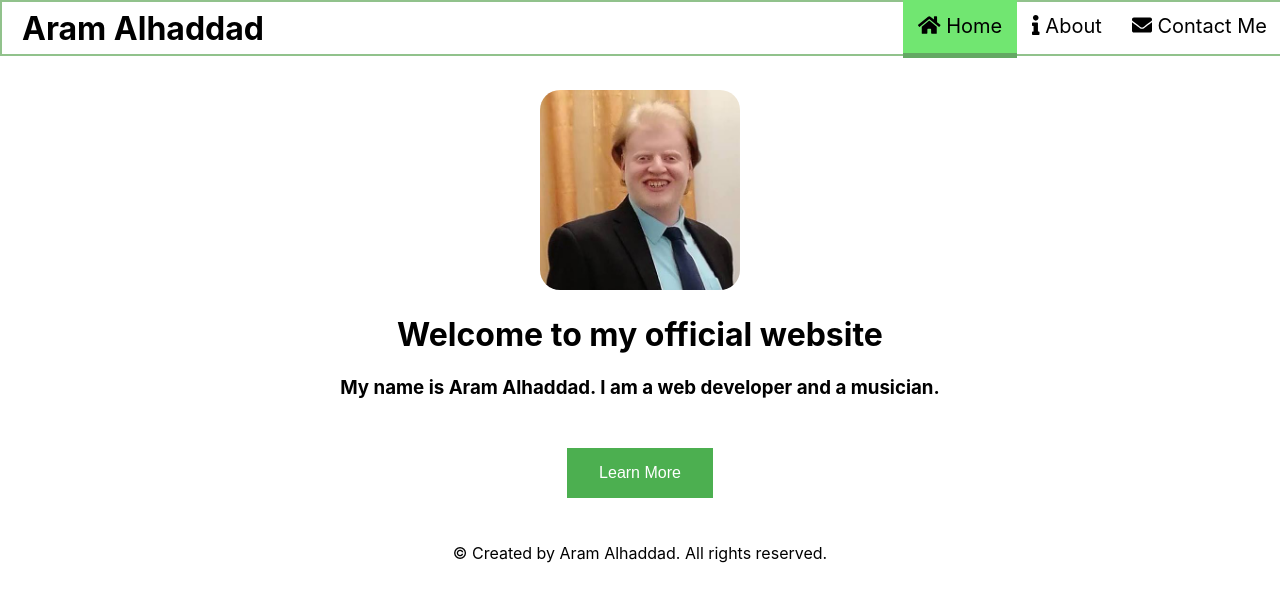
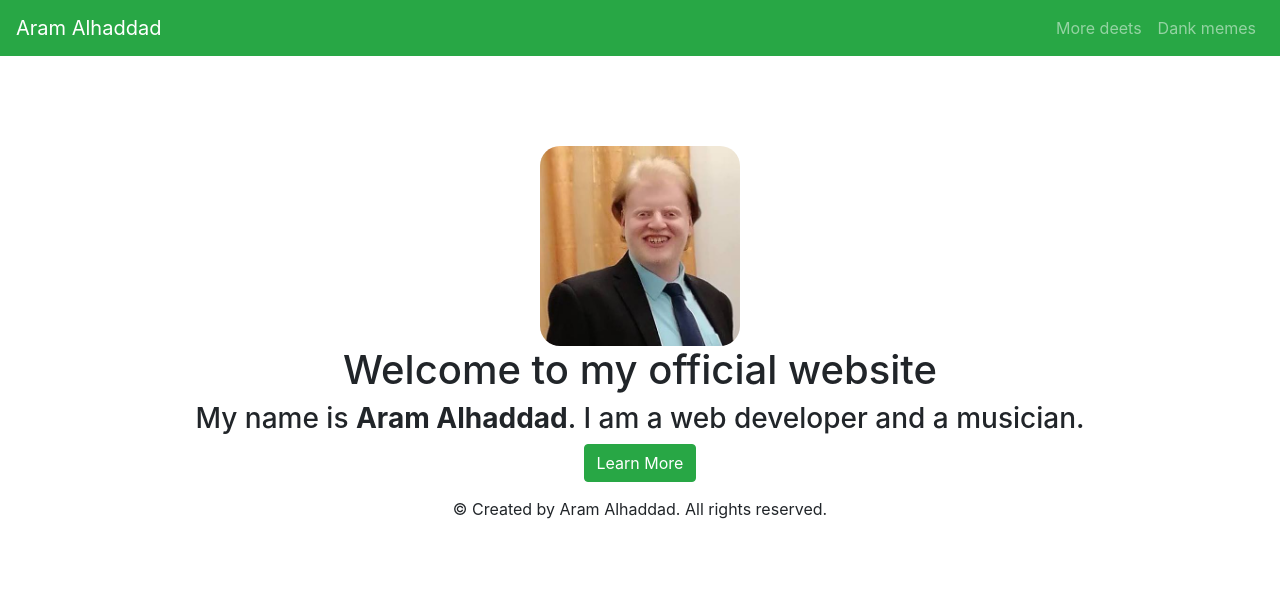
Before and after one commit to aramhd99/my-websire, a React (Create React App) app: page / in a window 1280 px wide. Shown: the top 602 px of the page. Built offline with nearby package versions, Linux system fonts and the light colour scheme.

Commit message:
before bootstrap

```diff
--- a/package.json
+++ b/package.json
@@ -11,7 +11,9 @@
     "@testing-library/react": "^9.5.0",
     "@testing-library/user-event": "^7.2.1",
     "axios": "^0.19.2",
+    "bootstrap": "^4.5.0",
     "react": "^16.13.1",
+    "react-bootstrap": "^1.3.0",
     "react-dom": "^16.13.1",
     "react-router-dom": "^5.2.0",
     "react-scripts": "3.4.1"
--- a/public/index.html
+++ b/public/index.html
@@ -29,6 +29,12 @@
       manifest.json provides metadata used when your web app is installed on a
       user's mobile device or desktop. See https://developers.google.com/web/fundamentals/web-app-manifest/
     -->
+    <link
+  rel="stylesheet"
+  href="https://maxcdn.bootstrapcdn.com/bootstrap/4.5.0/css/bootstrap.min.css"
+  integrity="sha384-9aIt2nRpC12Uk9gS9baDl411NQApFmC26EwAOH8WgZl5MYYxFfc+NcPb1dKGj7Sk"
+  crossorigin="anonymous"
+/>
     <link rel="manifest" href="%PUBLIC_URL%/manifest.json" />
     <!--
       Notice the use of %PUBLIC_URL% in the tags above.
--- a/src/About/About.js
+++ b/src/About/About.js
@@ -1,15 +1,26 @@
 import React from 'react';
+import { ButtonGroup, Button} from 'react-bootstrap';
 
 import classes from './About.module.css';
 
-const about = () =>
+const about = props => {
+
+
+    return (
         <div className={classes.About}>
             <h1>About Me</h1>
             <p>My name is Aram Jareer Alhaddad. I Was born on the 25th of september 1999 in Jordan, and my goal is to gain ground on which I would build my experience as a web developer in a professional environment
                 while using the latest and greatest methods, and technologies available.</p>
             <p>I am a Front-End Web Developer with ReactJs, React Router, Redux, React Hocks.</p>
             <p>I am a musician, I play piano since I was 10 years old.</p>
+            <ButtonGroup  size="lg" className="mb-2">
+                <Button variant="success" onClick={socalMedia('/github')}>GitHub</Button>
+                <Button variant="success" onClick={socalMedia('/linkedin')}>LinkedIn</Button>
+                <Button variant="success" onClick={socalMedia('/facebook')}>Facebook</Button>
+            </ButtonGroup>
         </div>
+    )
+}
 
 
 export default about;
--- a/src/App.js
+++ b/src/App.js
@@ -4,7 +4,6 @@ import { library } from '@fortawesome/fontawesome-svg-core';
 import { fab } from '@fortawesome/free-brands-svg-icons';
 import {faEnvelope, faHome, faInfo} from '@fortawesome/free-solid-svg-icons';
 
-import './App.css';
 import Layout from './Layout/Layout';
 import Home from './Home/Home';
 import About from './About/About';
@@ -22,6 +21,7 @@ function App() {
         <Route path='/contact' component={Contact} />
         <Route path='/thankYou' component={ThankYou} />
         <Route path='/error' component={Error} />
+        <Route path='/facebook' location='https://www.facebook.com/aram.alhaddad/' />
       </Layout>
   );
 }
--- a/src/Home/Home.js
+++ b/src/Home/Home.js
@@ -1,7 +1,7 @@
 import React from 'react';
+import { Container, Button } from 'react-bootstrap';
 
 import classes from './Home.module.css';
-import Button from '../UI/Button/Button';
 import MyPic from '../MyPicture/Mypicture';
 
 const home = props => {
@@ -10,12 +10,12 @@ const home = props => {
         props.history.push('/about')
     }
 
-    return <div className={classes.Home}>
+    return <Container className={classes.Home}>
                 <MyPic height='200px' />
                 <h1>Welcome to my official website</h1>
                 <h3>My name is <strong>Aram Alhaddad</strong>. I am a web developer and a musician.</h3>
-                <Button clicked={ButtonClickedHandler}>Learn More</Button>
-            </div>
+                <Button variant="success" onClick={ButtonClickedHandler}>Learn More</Button>
+            </Container>
 }
 
 export default home;
--- a/src/Navbar/NavItems/NavItem/NavItem.js
+++ b/src/Navbar/NavItems/NavItem/NavItem.js
@@ -4,11 +4,10 @@ import { NavLink } from 'react-router-dom';
 import classes from './NavItem.module.css';
 
 const navItem = (props) => (
-        <NavLink className={classes.NavItem}
-        {...props}
-        activeClassName={classes.active}>
-            {props.children}
-        </NavLink>
+    <NavLink className={classes.NavItem}
+    {...props}
+    activeClassName={classes.active}>
+    </NavLink>
 )
 
 export default navItem;
--- a/src/Navbar/Navbar.js
+++ b/src/Navbar/Navbar.js
@@ -1,31 +1,22 @@
 import React from 'react';
-import { Link } from 'react-router-dom';
-
-import classes from './Navbar.module.css';
-import NavItems from './NavItems/NavItems';
-import SideDrawerToggle from './SideDrawer/SideDrawerToggle/SideDrawerToggle';
+import { Navbar, Nav } from 'react-bootstrap';
 
  const navbar = props => {
-
         return (
-            <nav className={classes.Navbar}>
-                <SideDrawerToggle clicked={props.clicked} />
-                <Link
-                to='/'
-                style={{
-                    color:'black',
-                    textDecoration:'none',
-                    fontSize:'32px',
-                    fontWeight:'bold',
-                    padding:'0 20px',
-                    cursor:'pointer',
-                    display:'block'
-                    }}>
-                    Aram Alhaddad</Link>
-                <div className={classes.DesktopOnly}>
-                    <NavItems />
-                </div>
-            </nav>
+            <Navbar collapseOnSelect expand="lg" bg="success" variant="dark">
+            <Navbar.Brand href="#home">Aram Alhaddad</Navbar.Brand>
+            <Navbar.Toggle aria-controls="responsive-navbar-nav" />
+            <Navbar.Collapse id="responsive-navbar-nav">
+                <Nav className="mr-auto">
+                </Nav>
+                <Nav>
+                <Nav.Link href="#deets">More deets</Nav.Link>
+                <Nav.Link eventKey={2} href="#memes">
+                    Dank memes
+                </Nav.Link>
+                </Nav>
+            </Navbar.Collapse>
+            </Navbar>
         )
 }
 
--- a/src/index.js
+++ b/src/index.js
@@ -4,6 +4,7 @@ import './index.css';
 import App from './App';
 import * as serviceWorker from './serviceWorker';
 import { BrowserRouter } from 'react-router-dom';
+import 'bootstrap/dist/css/bootstrap.min.css';
 
 ReactDOM.render(
   <React.StrictMode>
```
Also changed, not shown: src/App.css (deleted), 1 other file (tests, documents, lock files or other folders). Lines whose indentation alone changed are shown as unchanged.
